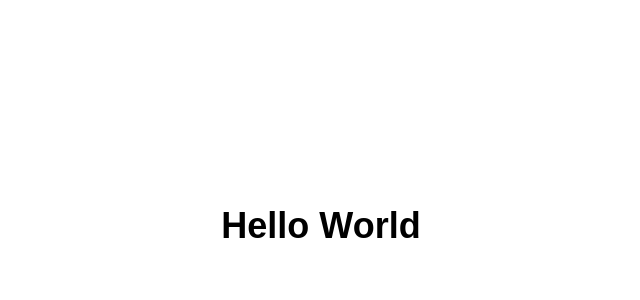
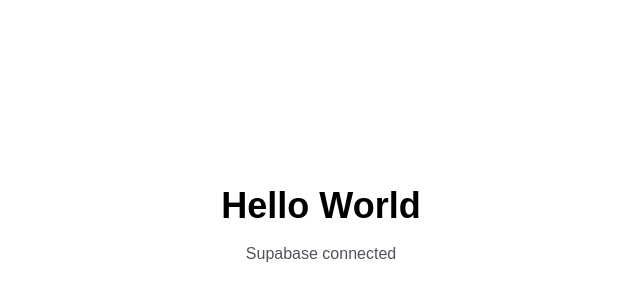
Before and after one commit to GalWinter/HumorHW1.1, a Next.js app: page / in a window 1280 px wide. Shown: the part 174-474 px from the top of the page, without its empty margins (319-959 px from the left). Built offline with nearby package versions, Linux system fonts and the light colour scheme; no server answers.

Commit message:
Add Supabase client setup

```diff
--- a/app/page.tsx
+++ b/app/page.tsx
@@ -1,7 +1,13 @@
-export default function Home() {
+import { supabase } from "@/lib/supabase";
+
+export default async function Home() {
+  const { error } = await supabase.auth.getSession();
+  const status = error ? "Supabase error" : "Supabase connected";
+
   return (
-    <main className="flex min-h-screen items-center justify-center bg-white text-4xl font-semibold text-black">
-      Hello World
+    <main className="flex min-h-screen flex-col items-center justify-center gap-4 bg-white text-4xl font-semibold text-black">
+      <div>Hello World</div>
+      <div className="text-base font-normal text-zinc-600">{status}</div>
     </main>
   );
 }
--- /dev/null
+++ b/lib/supabase.ts
@@ -0,0 +1,12 @@
+import { createClient } from "@supabase/supabase-js";
+
+const supabaseUrl = process.env.NEXT_PUBLIC_SUPABASE_URL;
+const supabaseAnonKey = process.env.NEXT_PUBLIC_SUPABASE_ANON_KEY;
+
+if (!supabaseUrl || !supabaseAnonKey) {
+  throw new Error("Missing Supabase env vars.");
+}
+
+export const supabase = createClient(supabaseUrl, supabaseAnonKey, {
+  auth: { persistSession: false },
+});
--- a/package.json
+++ b/package.json
@@ -9,6 +9,7 @@
     "lint": "eslint"
   },
   "dependencies": {
+    "@supabase/supabase-js": "^2.93.3",
     "next": "16.1.5",
     "react": "19.2.3",
     "react-dom": "19.2.3"
```
Also changed, not shown: 1 other file (tests, documents, lock files or other folders).
